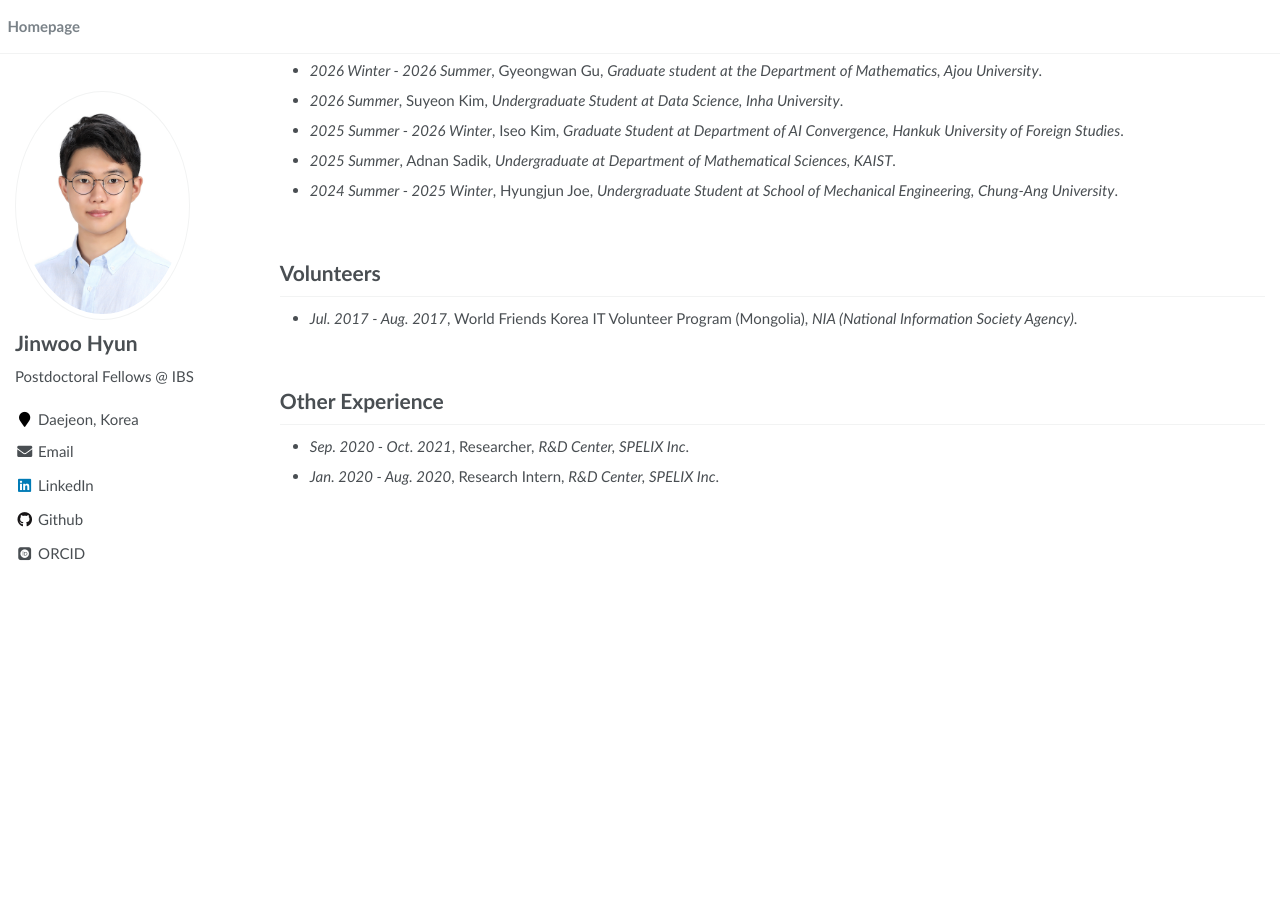
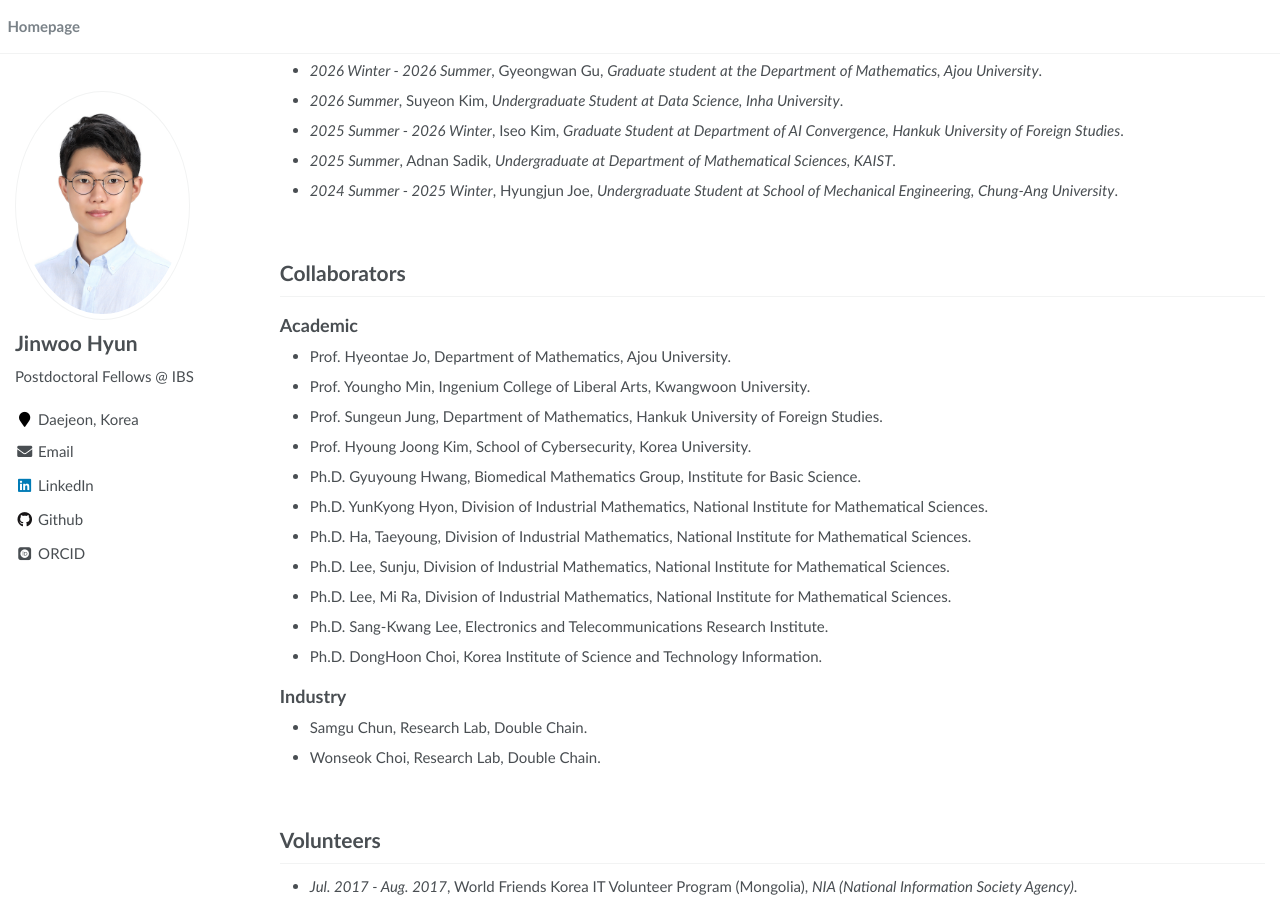
Before and after one commit to JW-George/JW-George.github.io, a Jekyll site: the page built from index.md, in a window 1280 px wide and 900 px high, scrolled down 6014 px. Built offline with Jekyll 4.4.1, drawn with Linux system fonts in a browser that asks for light colours; some web fonts are replaced; before the commit the page ends 6660 px from its top, so only the background shows below that.

Commit message:
Update index.md

```diff
--- a/index.md
+++ b/index.md
@@ -385,6 +385,40 @@ Issued by [IBM](https://www.credly.com/org/ibm)
 
 <br>
 
+# Collaborators
+
+## Academic
+
+- Prof. Hyeontae Jo, Department of Mathematics, Ajou University.
+
+- Prof. Youngho Min, Ingenium College of Liberal Arts, Kwangwoon University.
+
+- Prof. Sungeun Jung, Department of Mathematics, Hankuk University of Foreign Studies.
+
+- Prof. Hyoung Joong Kim, School of Cybersecurity, Korea University.
+
+- Ph.D. Gyuyoung Hwang, Biomedical Mathematics Group, Institute for Basic Science.
+
+- Ph.D. YunKyong Hyon, Division of Industrial Mathematics, National Institute for Mathematical Sciences.
+
+- Ph.D. Ha, Taeyoung, Division of Industrial Mathematics, National Institute for Mathematical Sciences.
+
+- Ph.D. Lee, Sunju, Division of Industrial Mathematics, National Institute for Mathematical Sciences.
+
+- Ph.D. Lee, Mi Ra, Division of Industrial Mathematics, National Institute for Mathematical Sciences.
+
+- Ph.D. Sang-Kwang Lee, Electronics and Telecommunications Research Institute.
+
+- Ph.D. DongHoon Choi, Korea Institute of Science and Technology Information.
+
+## Industry
+
+- Samgu Chun, Research Lab, Double Chain.
+
+- Wonseok Choi, Research Lab, Double Chain.
+
+<br>
+
 # Volunteers
 
 - *Jul. 2017 - Aug. 2017*, World Friends Korea IT Volunteer Program (Mongolia), *NIA (National Information Society Agency)*.
```
